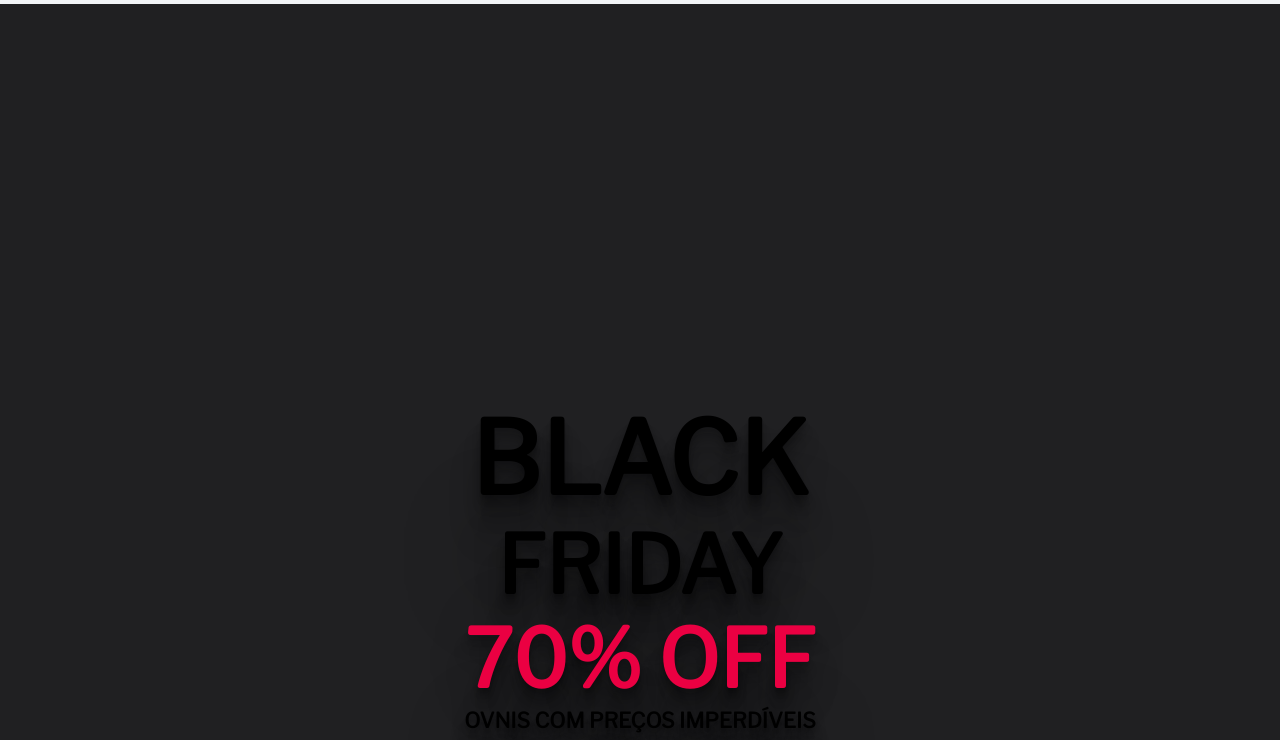
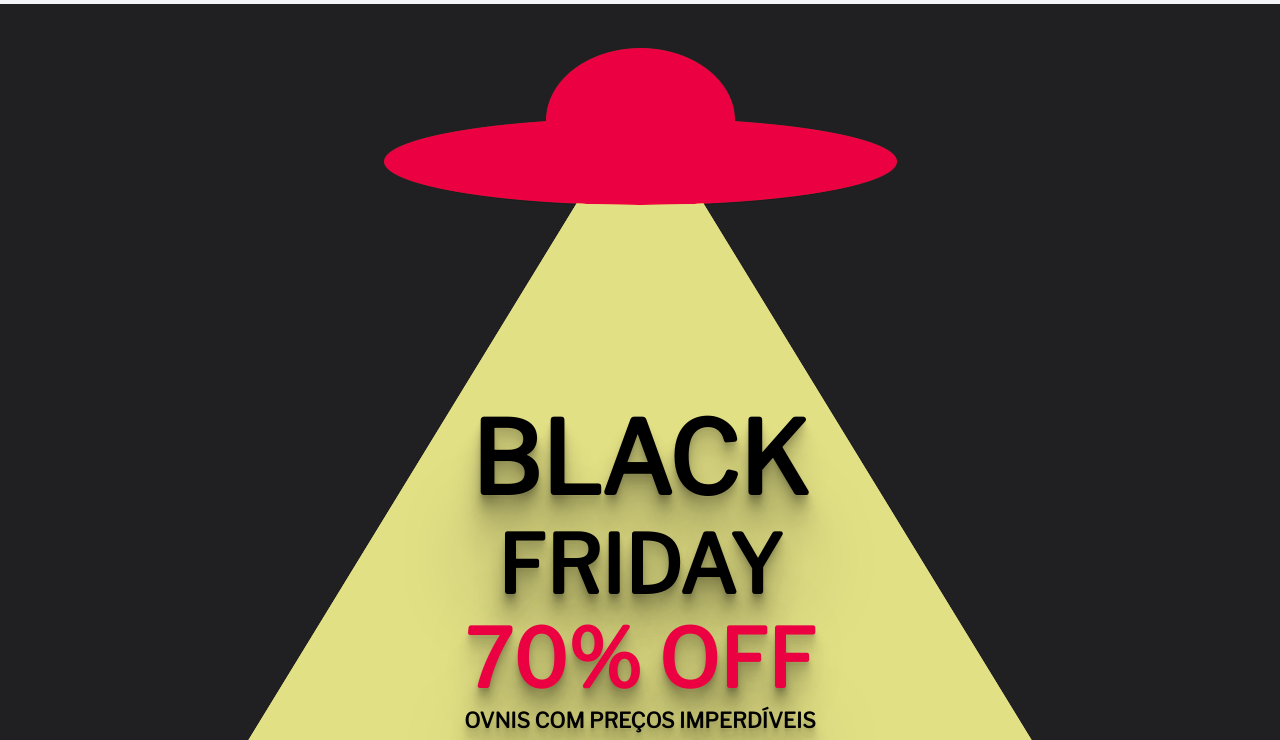
Before and after one commit to edesoares/hiringcoders-desafio1, a plain HTML site: page index.html in a window 1280 px wide. Shown: the part 309-1049 px from the top of the page. Drawn offline with nearby package versions, Linux system fonts and the light colour scheme.

Commit message:
Another correction on the stylesheet

```diff
--- a/app/scss/_promo.scss
+++ b/app/scss/_promo.scss
@@ -1,6 +1,6 @@
 .promo{
     &-img{
-        background-image: url(assets/ufo2.png);
+        background-image: url(../../assets/ufo2.png);
         background-size: cover;
         background-repeat: no-repeat;
         background-position: center center;
```
Also changed, not shown: app/scss/style.css, 1 other file.
